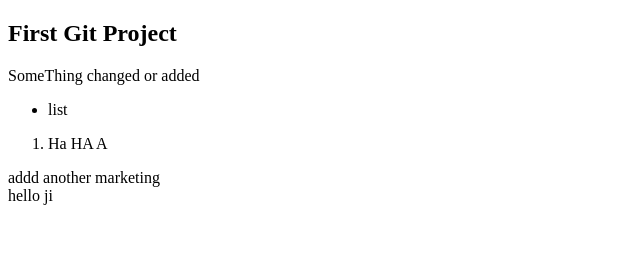
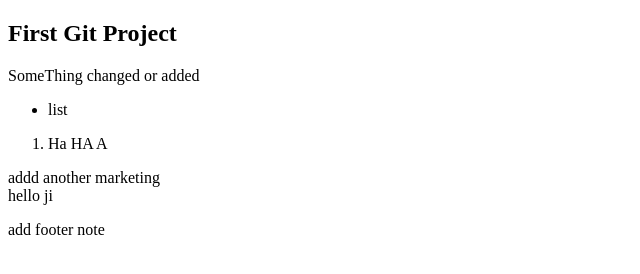
Before and after one commit to PatelSaurabh18/test_01, a plain HTML site: page index.html in a window 1280 px wide. Shown: the whole page, without its empty margins (0-640 px from the left). Drawn offline with Linux system fonts and the light colour scheme.

Commit message:
footer added

```diff
--- a/index.html
+++ b/index.html
@@ -19,5 +19,7 @@
     addd another marketing <section>
         hello ji
     </section>
+
+    <p>add footer note</p>
 </body>
 </html>
```
